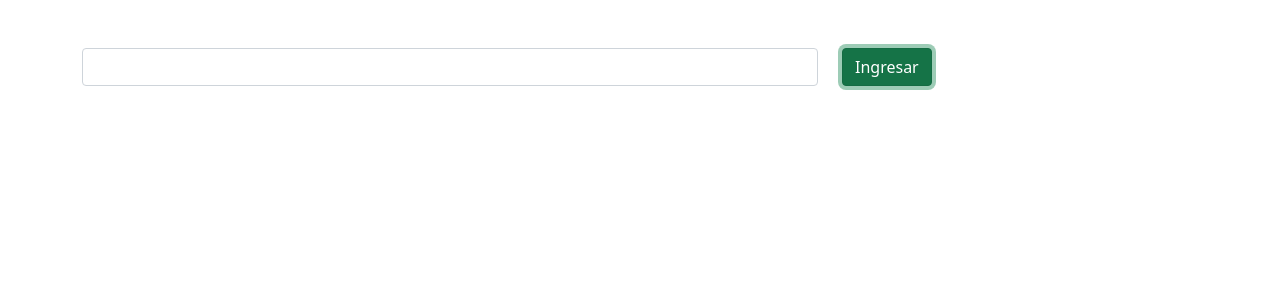
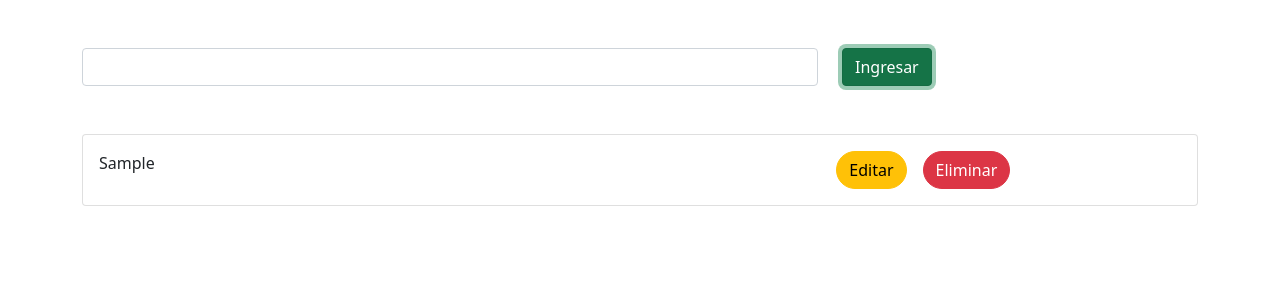
Before and after one commit to thomassr30/TODO-list, a React (Vite) app: page / in a window 1280 px wide. Both pictures are taken after typing "Sample" into the empty fields and a click on the button "Ingresar". Shown: the top 300 px of the page. Built offline with nearby package versions, Linux system fonts and the light colour scheme.

Commit message:
add ver lista de tareas

```diff
--- a/src/components/TodoApp.jsx
+++ b/src/components/TodoApp.jsx
@@ -43,7 +43,31 @@ const TodoApp = () => {
                     </div>
                 </form>
             </div>
+            <div className="container mt-5">
 
+                        {
+                            todos.map(todo => (
+                                <div key={todo.id} className="card my-4">
+                                    <div className="card-body">
+                                        <div className="row">
+                                            <div className="col-8">
+                                                {todo.title}
+                                            </div>
+                                            <div className="col-4">
+                                                <button className='btn btn-warning me-3 rounded-pill'>
+                                                    Editar
+                                                </button>
+                                                <button className='btn btn-danger rounded-pill'>
+                                                    Eliminar
+                                                </button>
+                                            </div>
+                                        </div>
+                                    </div>
+                                </div>
+                            )
+                            )
+                        }
+                </div>
 
       </div>
 
```
